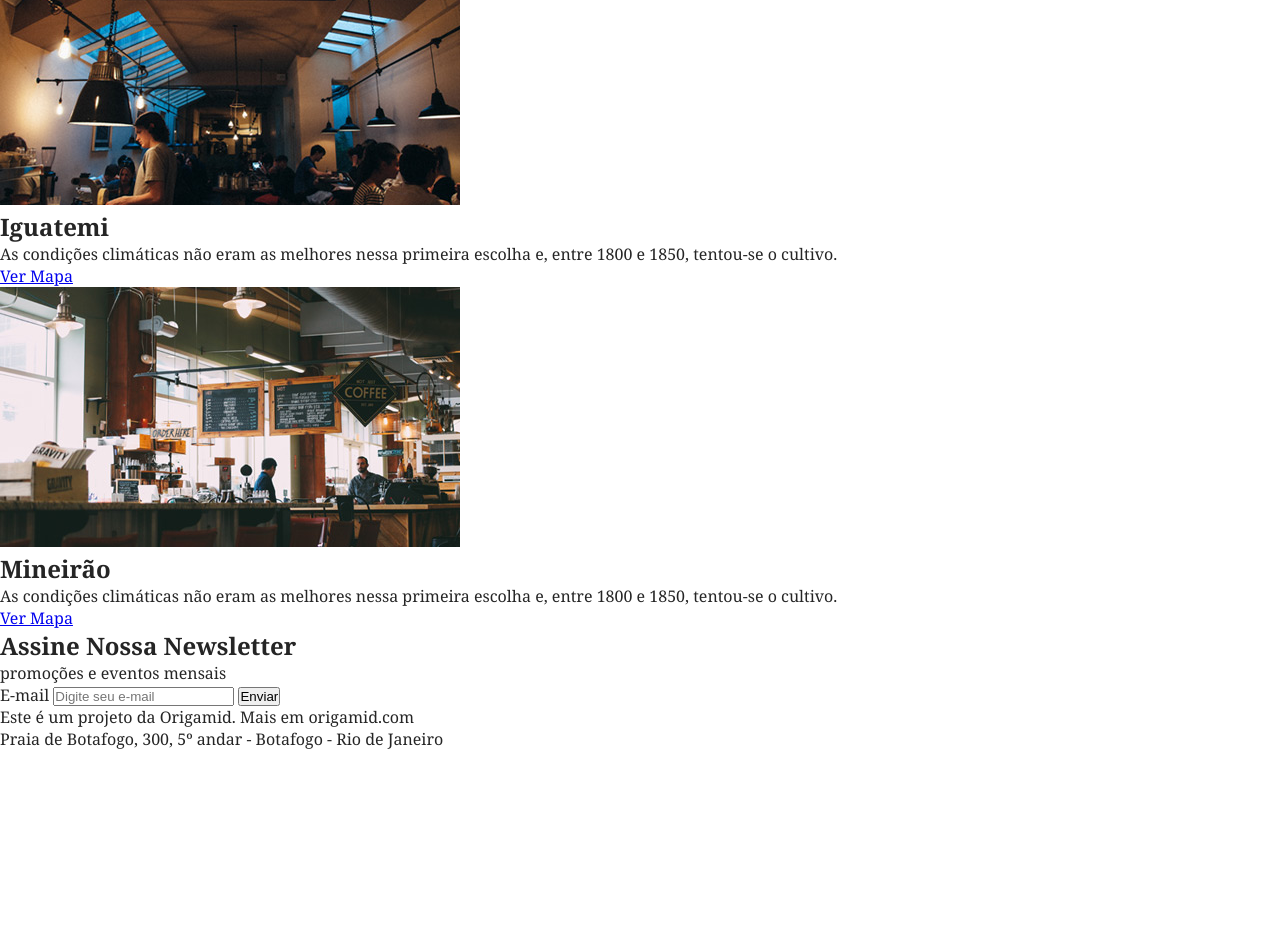
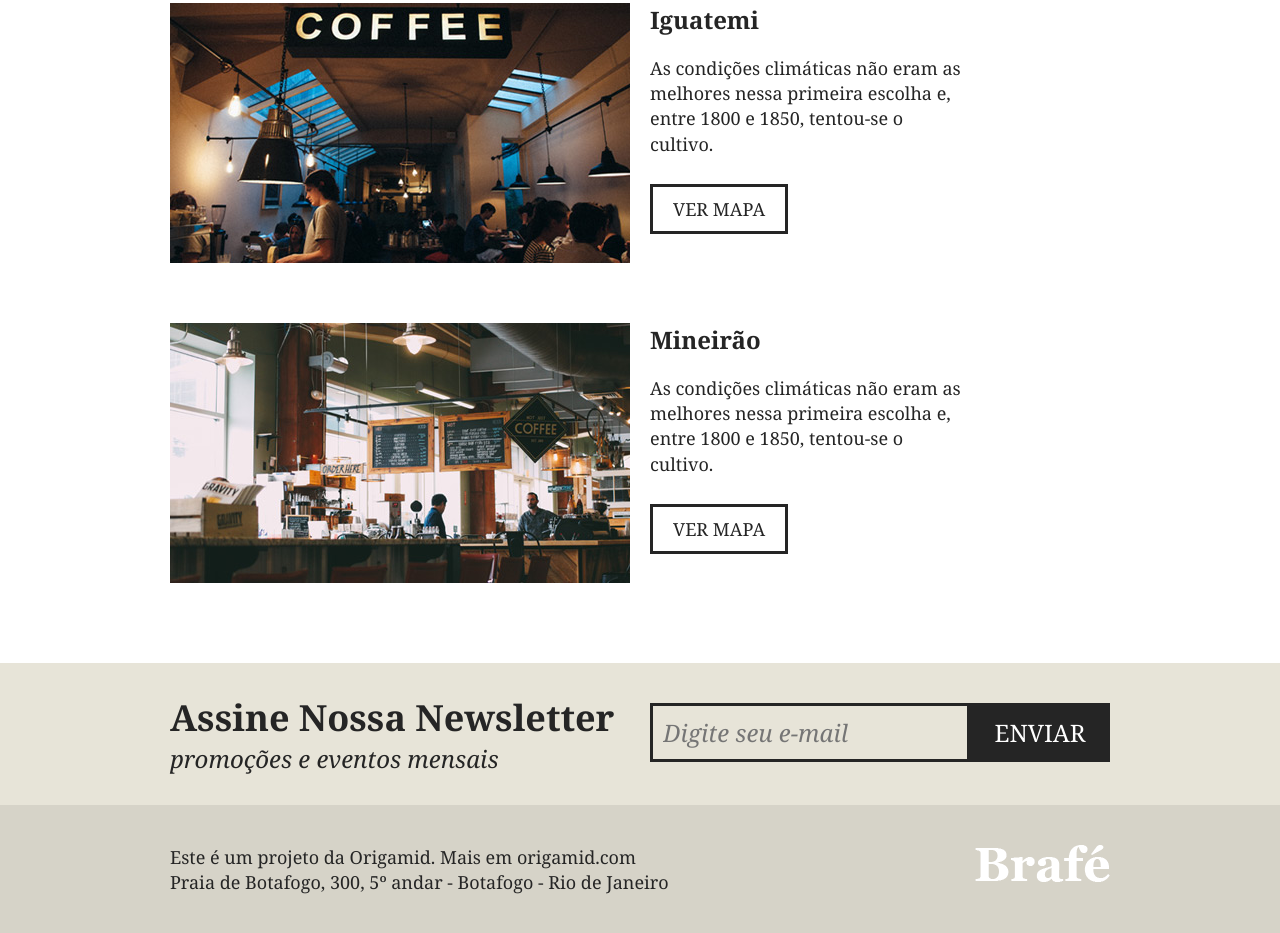
Before and after one commit to RafaelPatricio87/css-posicionamento, a plain HTML site: page brafe-1-puro/index.html in a window 1280 px wide. Shown: the part 2238-3171 px from the top of the page. Before the commit the page ends 3030 px from the top, so only its background shows below. Drawn offline with Linux system fonts and the light colour scheme.

Commit message:
finalizado o layout feito puro e responsivo

```diff
--- a/brafe-1-puro/css/style.css
+++ b/brafe-1-puro/css/style.css
@@ -38,6 +38,19 @@ a.menu-logo{
   color: #fff;
   font-size: 1.125em;
 }
+@media(max-width:739px){
+  .menu{
+    text-align: center;
+  }
+  a.menu-logo{
+    float: none;
+    margin: 0 auto;
+  }
+  .menu-nav{
+    float: none;
+    clear: both;
+  }
+}
 
 .intro{
   background: url("../img/bg-intro.jpg") no-repeat center center;
@@ -61,6 +74,11 @@ a.menu-logo{
 .intro p {
   font-style: italic ;
   font-size: 1.125em;
+}
+@media(max-width:739px){
+  .intro{
+   padding: 60px;
+  }
 }
 .sobre{
   padding: 60px 0;
@@ -109,7 +127,23 @@ a.menu-logo{
   margin: 20px auto;
   max-width: 460px;
 }
-
+@media(min-width:740px) and (max-width:980px){
+  .sobre-container{
+    max-width: 720px;
+  }
+  .sobre-item{
+   width: 340px;
+  }
+}
+@media(max-width:739px){
+  .sobre-container{
+    max-width: 300px;
+  }
+  .sobre-item{
+    width: 300px;
+    margin: 0;
+  }
+}
 .produtos{
   background-color: #e7e4d8;
   padding: 60px 0;
@@ -172,3 +206,199 @@ h2.produtos-mineiro::before{
   text-align: center;
   padding: 15px 0;
 }
+@media(min-width:740px) and (max-width:980px){
+ .produtos-container{
+  max-width: 720px;
+ }
+ .produtos-item{
+  width: 220px;
+ }
+}
+@media(max-width:739px){
+  .produtos-container{
+    max-width: 300px;
+  }
+  .produtos-item{
+    margin: 0 auto 20px auto;
+  }
+}
+    /* locais */
+
+.locais {
+  max-width: 960px;
+  margin: 0 auto;
+  padding: 20px 0;
+}
+.locais-item{
+  clear: both;
+  margin: 60px auto;
+}
+.locais-item::after, .locais-item::before{
+  display: table;
+  content: '';
+  clear: both;
+}
+.locais-item img{
+   width: 460px;
+   display: block ;
+   float: left;
+   margin: 0 10px;
+}
+.locais-item > div {
+  width: 460px;
+  float: left;
+  margin: 0 10px;
+}
+.locais-item h2 {
+  font-style: 2.25em;
+  margin-bottom: 20px;
+}
+.locais-item p {
+  font-size: 1.125em;
+  line-height:1.4em;
+  max-width: 320px;
+  margin-bottom: 40px;
+}
+.locais-item a {
+  font-size: 1.125em;
+  text-transform: uppercase;
+  text-decoration: none;
+  border: 3px solid;
+  color: #252525;
+  padding: 10px 20px;
+}
+@media(min-width:740px) and (max-width:980px){
+    .locais{
+      max-width: 720px;
+    }
+    .locais-item > div ,.locais-item img{
+      width: 340px;
+    }
+
+ }
+ @media(max-width:739px){
+
+  .locais{
+    max-width: 300px;
+  }
+  .locais-item > div ,.locais-item img{
+    width: 300px;
+    margin: 0px;
+  }
+ }
+/* assine */
+
+.assine{
+  background: #e7e4d8;
+  padding: 30px 0;
+}
+.assine-container{
+  max-width: 960px;
+  margin: 0 auto;
+}
+.assine-container::after, .assine-container::before{
+  display: table;
+  content: '';
+  clear: both;
+}
+
+.assine-info{
+  width: 460px;
+  margin: 0 10px;
+  float: left;
+}
+.assine-info h2 {
+  font-size: 2.25em;
+}
+.assine-info p {
+  font-size: 1.5em;
+  font-style: italic;
+}
+.assine form {
+  width: 460px;
+  margin: 10px 10px 0 10px;
+  float: left;
+}
+.assine form label{
+  display: none;
+}
+.assine input{
+  box-sizing: border-box;
+  width: 320px;
+  border: 3px solid #252525;
+  background: none;
+  font-size: 1.5em;
+  font-style: italic;
+  font-family: Georgia, 'Times New Roman', Times, serif;
+  padding: 10px;
+  float: left;
+}
+.assine button {
+  background: #252525;
+  font-family: Georgia, 'Times New Roman', Times, serif;
+  text-transform: uppercase;
+  font-size: 1.5em;
+  width: 140px;
+  padding: 13px 0;
+  color: #fff;
+  border: none;
+  cursor: pointer;
+}
+
+/* footer */
+
+.footer {
+  background: #d6d3c8;
+  padding: 40px 0;
+}
+.footer-container{
+  max-width: 960px;
+  margin: 0 auto;
+}
+.footer-container::after, .footer-container::before{
+  display: table;
+  content: '';
+  clear: both;
+}
+.footer p {
+  float: left;
+  margin: 0 10px;
+  font-size: 1.125em;
+  line-height: 1.4em;
+}
+.footer img {
+  float: right;
+  margin: 0 10px;
+  display: block;
+}
+
+@media(min-width:740px) and (max-width:980px){
+   .assine-container{
+    max-width: 720px;
+   }
+   .assine-info,.assine form,.assine input{
+    width: 340px;
+   }
+
+}
+@media(max-width:739px){
+     .assine-container{
+      max-width: 300px;
+     }
+     .assine-info,.assine form,.assine input{
+      width: 300px;
+      margin: 10px 0 0 0 ;
+     }
+     .footer-container{
+      max-width: 300px;
+     }
+     .footer p {
+      float: none;
+      margin: 0px;
+     }
+     .footer img{
+      float: none;
+      margin: 10px 0;
+     }
+
+}
--- a/brafe-1-puro/index.html
+++ b/brafe-1-puro/index.html
@@ -62,8 +62,8 @@
     <a href="#" class="produtos-btn">Saiba Mais</a>
   </section>
 
-  <section>
-    <div>
+  <section class="locais">
+    <div class="locais-item">
       <img src="img/botafogo.jpg">
       <div>
         <h2>Botafogo</h2>
@@ -72,7 +72,7 @@
       </div>
     </div>
 
-    <div>
+    <div class="locais-item">
       <img src="img/iguatemi.jpg">
       <div>
         <h2>Iguatemi</h2>
@@ -81,7 +81,7 @@
       </div>
     </div>
 
-    <div>
+    <div class="locais-item">
       <img src="img/mineirao.jpg">
       <div>
         <h2>Mineirão</h2>
@@ -91,9 +91,9 @@
     </div>
   </section>
 
-  <section>
-    <div>
-      <div>
+  <section class="assine">
+    <div class="assine-container">
+      <div class="assine-info">
         <h2>Assine Nossa Newsletter</h2>
         <p>promoções e eventos mensais</p>
       </div>
@@ -105,8 +105,8 @@
     </div>
   </section>
 
-  <footer>
-    <div>
+  <footer class="footer">
+    <div class="footer-container">
 			<p>Este é um projeto da Origamid. Mais em origamid.com<br>Praia de Botafogo, 300, 5º andar - Botafogo - Rio de Janeiro</p>
 			<img src="img/brafe.png" alt="Brafé">
 		</div>
```
